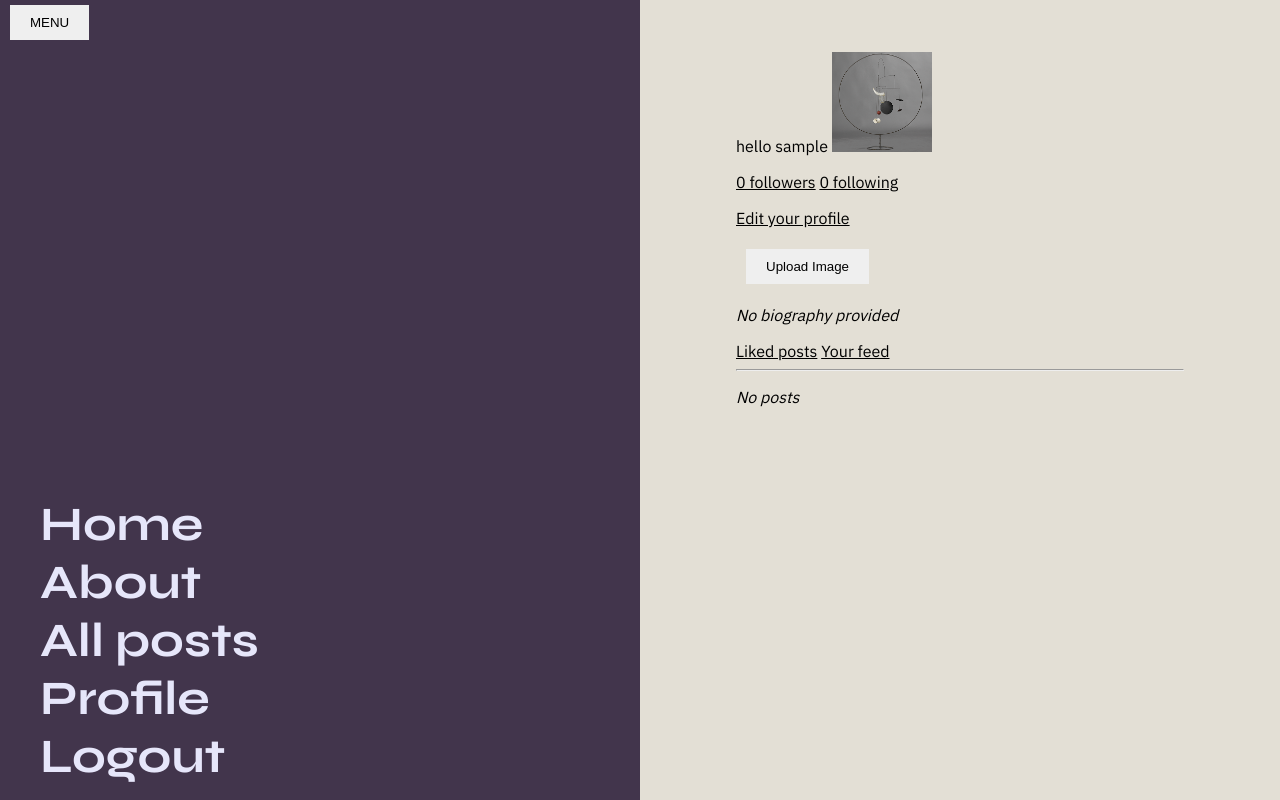
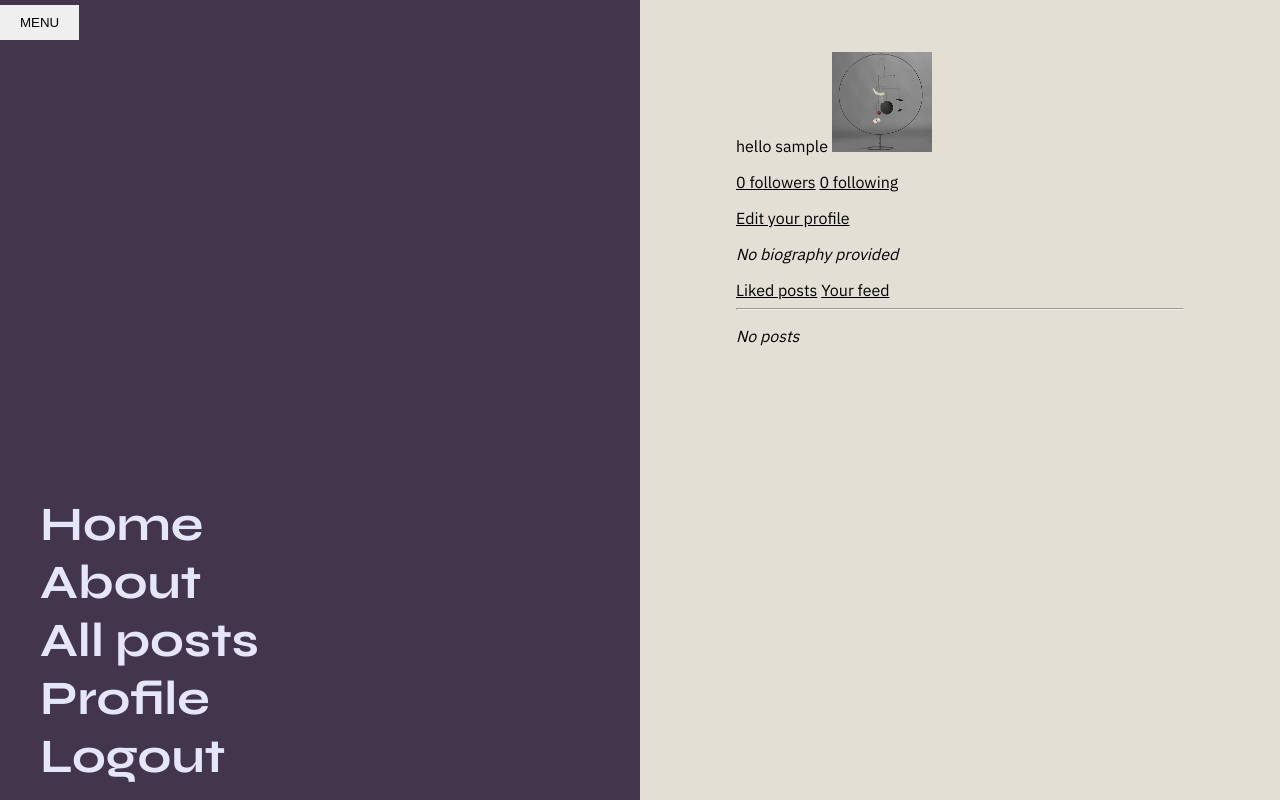
Before and after one commit to softscienceprojects/letters-of-recommendation, a Flask app: a page that uses app/templates/user.html in a window 1280 px wide. Run offline with Flask 2, Linux system fonts and the light colour scheme; the visitor is signed in with stand-in values (Sample User, id 1); data comes from the database, SQL or seed files in the repository; data that the repository does not hold is empty; some libraries are stand-ins or nearby versions; some web fonts are replaced.

Commit message:
users update profile piture

```diff
--- a/app/main/forms.py
+++ b/app/main/forms.py
@@ -1,7 +1,6 @@
 from flask import request
 from flask_wtf import FlaskForm
-from wtforms import StringField, TextAreaField, SubmitField, MultipleFileField
-from flask_wtf.file import FileField
+from wtforms import StringField, TextAreaField, SubmitField, MultipleFileField, FileField
 from wtforms.validators import DataRequired, ValidationError, Email, EqualTo, Length, Regexp
 from app.models import User, Post
 import re
@@ -10,6 +9,7 @@ import re
 class EditProfileForm(FlaskForm):
     username = StringField('username', validators=[DataRequired(), Regexp('[0-9a-zA-Z]')])
     profile = TextAreaField('about me', validators=[Length(min=0, max=300)])
+    profile_picture = FileField('profile picture')
     submit = SubmitField('submit')
 
     def __init__(self, original_username, *args, **kwargs):
--- a/app/main/routes.py
+++ b/app/main/routes.py
@@ -211,23 +211,11 @@ def comment():
 
 ## USERS #####################################################
 
-@bp.route('/user/<username>/', methods=['GET', 'POST'])
+@bp.route('/user/<username>/', methods=['GET'])
 @login_required
 def user(username):
     user = User.query.filter_by(username=username).first_or_404()
     posts = get_posts_by_user(user_id=user.id)
-    if request.method == 'POST':
-        if request.files['file'].content_type in ['image/gif', 'image/jpeg', 'image/png']: ## Also need to check for file size!!!
-            file = request.files['file']
-            filename = "{}{}".format(user.id, user.username)
-            upload_result = _cloudinary_upload(file, folder="profile_pics", public_id=filename, resource_type="image")
-            print(upload_result)
-            try:
-                user.profile_picture = f"v{upload_result.get('version')}/{upload_result.get('public_id')}.{upload_result.get('format')}"
-                db.session.commit()
-            except:
-                pass #do something?? db.session.rollback() and maybe delete cloudinary image
-        # else: .... we need to tell them no
     return render_template('user.html', user=user, posts=posts)
 
 
@@ -253,6 +241,8 @@ def edit_user(username):
     if form.validate_on_submit():
         current_user.username = escape(form.username.data)
         current_user.profile = escape(form.profile.data)
+        current_user.profile_picture = current_user.set_profile_photo(form.profile_picture.data)
+        print(current_user.profile_picture)
         db.session.commit()
         return redirect(url_for('main.user', username=current_user.username))
     elif request.method == 'GET':
--- a/app/models/users.py
+++ b/app/models/users.py
@@ -6,6 +6,8 @@ from datetime import datetime, timedelta
 from time import time
 from werkzeug.security import generate_password_hash, check_password_hash
 import base64
+from cloudinary.uploader import upload as _cloudinary_upload
+
 
 followers = db.Table('followers', #since this is an association table no need to make part of a class
   db.Column('follower_id', db.Integer, db.ForeignKey('users.id')),
@@ -58,15 +60,21 @@ class User(UserMixin, db.Model):
     def __repr__(self):
         return '{} - {}'.format(self.id, self.username)
 
-    def set_profile_photo(self, image_uri):
+    def set_profile_photo(self, image):
         """
         image gets uploaded to storage
         get reference to filename
-        # hash file name - to do eventually
         image_uri is either the cloudinary version, or deleting it means that we revert back to 'default.jpg'
 
         """
-        pass
+        print(image)
+        if image.content_type in ['image/gif', 'image/jpeg', 'image/png']: ## Also need to check for file size!!!
+            filename = "{}{}".format(self.id, self.username)
+            try:
+                upload_result = _cloudinary_upload(image, folder="profile_pics", public_id=filename, resource_type="image")
+                return f"v{upload_result.get('version')}/{upload_result.get('public_id')}.{upload_result.get('format')}"
+            except:
+                pass
 
     def get_profile_photo(self):
         """
@@ -80,8 +88,9 @@ class User(UserMixin, db.Model):
         if self.profile_picture in ['default.jpg', None]:
             return url_for('static', filename='images/mobile.png')
         else:
-            return url_for('static', filename='images/mobile.png')
-            #return f"https://res.cloudinary.com/{os.environ.get('CLOUDINARY_CLOUD_NAME')}/image/upload/{self.profile_picture}"
+            #return url_for('static', filename='images/mobile.png')
+            print(f"https://res.cloudinary.com/{os.environ.get('CLOUDINARY_CLOUD_NAME')}/image/upload/{self.profile_picture}")
+            return f"https://res.cloudinary.com/{os.environ.get('CLOUDINARY_CLOUD_NAME')}/image/upload/{self.profile_picture}"
 
 # def get_user(self, user_id):
     #     user = User.query.get(user_id)
--- a/app/static/css/base.css
+++ b/app/static/css/base.css
@@ -36,7 +36,7 @@ body {
     z-index: -999;
     position: fixed;
     background-blend-mode: multiply;
-    background-color: crimson;
+    background-color: #777;
     /* opacity: 100%; */
 }
 
@@ -121,7 +121,7 @@ a {
 }
 
 p.datetime {
-    color: #eee;
+    /* color: #eee; */
     font-size: 80%;
 }
 
@@ -221,10 +221,11 @@ dialog {
     z-index: 999;
 }
 
+
 .button-base {
     border: 0;
     padding: 10px 20px;
-    margin: 5px 10px;
+    margin: 5px 10px 5px 0;
 }
 .button-danger {
     background-color: crimson;
--- a/app/templates/_user.html
+++ b/app/templates/_user.html
@@ -2,7 +2,7 @@
 
 {% block content %}
     <div>
-    <form action="" method="post">
+    <form action="" method="post" enctype="multipart/form-data">
     {{ form.hidden_tag() }}
     <p>
         {{ form.username.label }}<br>
@@ -11,6 +11,7 @@
         <span style="color: red;">{{ error }}</span>
         {% endfor %}
     </p>
+    {{ form.profile_picture }}
     <p>
         {{ form.profile.label }}<br>
         {{ form.profile }}<br>
--- a/app/templates/user.html
+++ b/app/templates/user.html
@@ -15,7 +15,6 @@
             {% endif %}
             <p><a href="{{ url_for('main.edit_user', username=current_user.username) }}">Edit your profile</a></p>
             <!-- <p>Change your password</p> -->
-            <p><button id="image-upload" class="button-base">Upload Image</button></p>
             {% if user.profile %}
                 <p>{{ user.profile }}</p>
             {% else %}
--- a/letters.py
+++ b/letters.py
@@ -18,7 +18,7 @@ def make_shell_context():
         'followers': followers,
         'users': User.query.all(),
         'tags': Tag.query.all(),
-        'e': User.query.first(),
+        'e': User.query.filter_by(username='e').first(),
         'p1': Post.query.first(),
         'Comment': Comment,
         'Message': Message,
```
Also changed, not shown: app/templates/post.html (+11 -14 lines).
